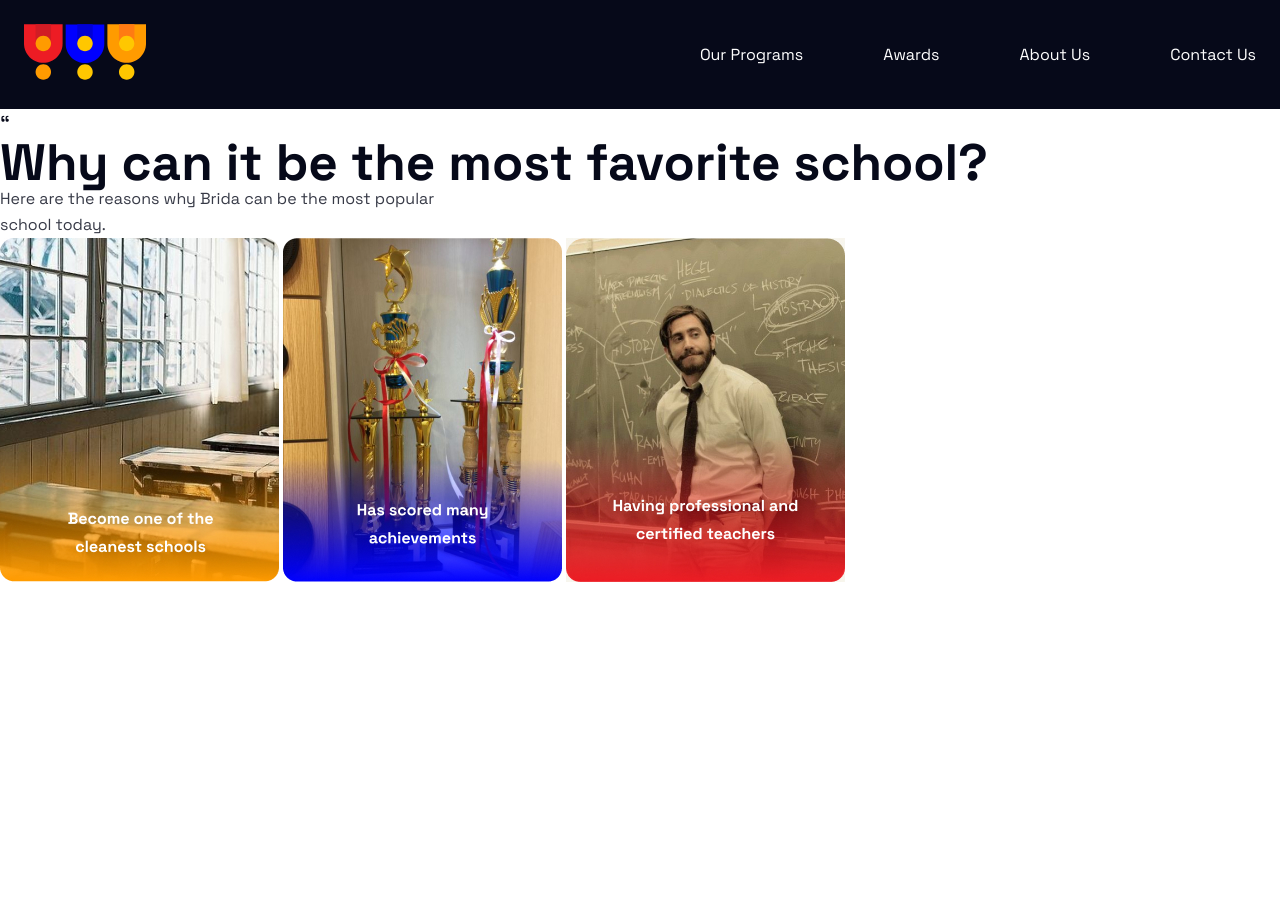
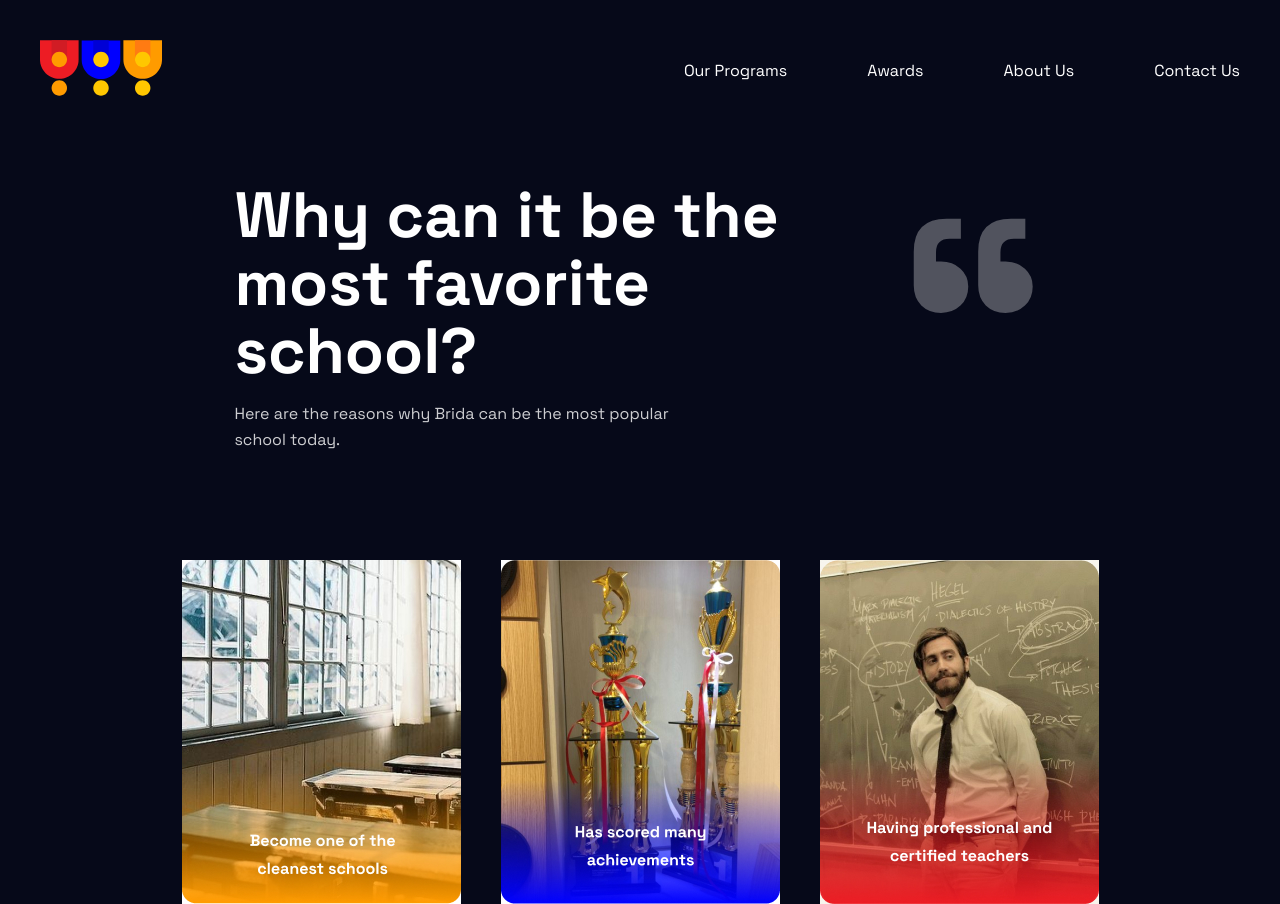
Before and after one commit to jroycodes/bridaUniversity, a plain HTML site: page about.html in a window 1280 px wide. Before the commit the page ends 800 px from the top, so only its background shows below. Drawn offline with Linux system fonts and the light colour scheme.

Commit message:
about-intro styles

```diff
--- a/scss/about.scss
+++ b/scss/about.scss
@@ -1,3 +1,75 @@
 @import "./resets";
 @import "./variables";
 @import "./sidebars";
+
+body {
+  background-color: $black;
+  color: $white1;
+  padding: 1rem;
+}
+
+#section {
+    display: flex;
+    justify-content: space-evenly;
+    align-items: center;
+
+  .about-sect1 {
+    display: flex;
+    flex-wrap: wrap;
+    flex-direction: row-reverse;
+    justify-content: space-evenly;
+    align-items: start;
+    position: relative;
+
+    .quotation {
+      display: flex;
+
+      p {
+        color: $black1;
+        font-size: 18.313rem;
+        font-style: normal;
+        font-weight: 700;
+        line-height: 18.318rem;
+        letter-spacing: -2.931px;
+        text-align: center;
+        max-width: 9.4rem;
+        max-height: 11.02rem;
+      }
+    }
+
+    .about-div2 {
+      display: flex;
+      flex-direction: column;
+      gap: 1rem;
+      margin-bottom: 16.6rem;
+    }
+  }
+
+  .groups {
+    display: flex;
+    justify-content: center;
+    align-items: center;
+    flex-wrap: wrap;
+    gap: 2.5rem;
+    position: absolute;
+    top: 35rem;
+  }
+}
+
+  @media screen and (min-width: 62rem) {
+    .about-sect1 {
+      padding-top: 3.5rem;
+
+      h1 {
+        max-inline-size: 16ch;
+        line-height: 4.25rem;
+      }
+    }
+    .quotation p {
+        font-size: 39.063rem;
+        font-style: normal;
+        font-weight: 700;
+        line-height: 39.063rem;
+        letter-spacing: -0.391rem;
+      }
+  }
```
Also changed, not shown: scss/about.css, 1 other file.
